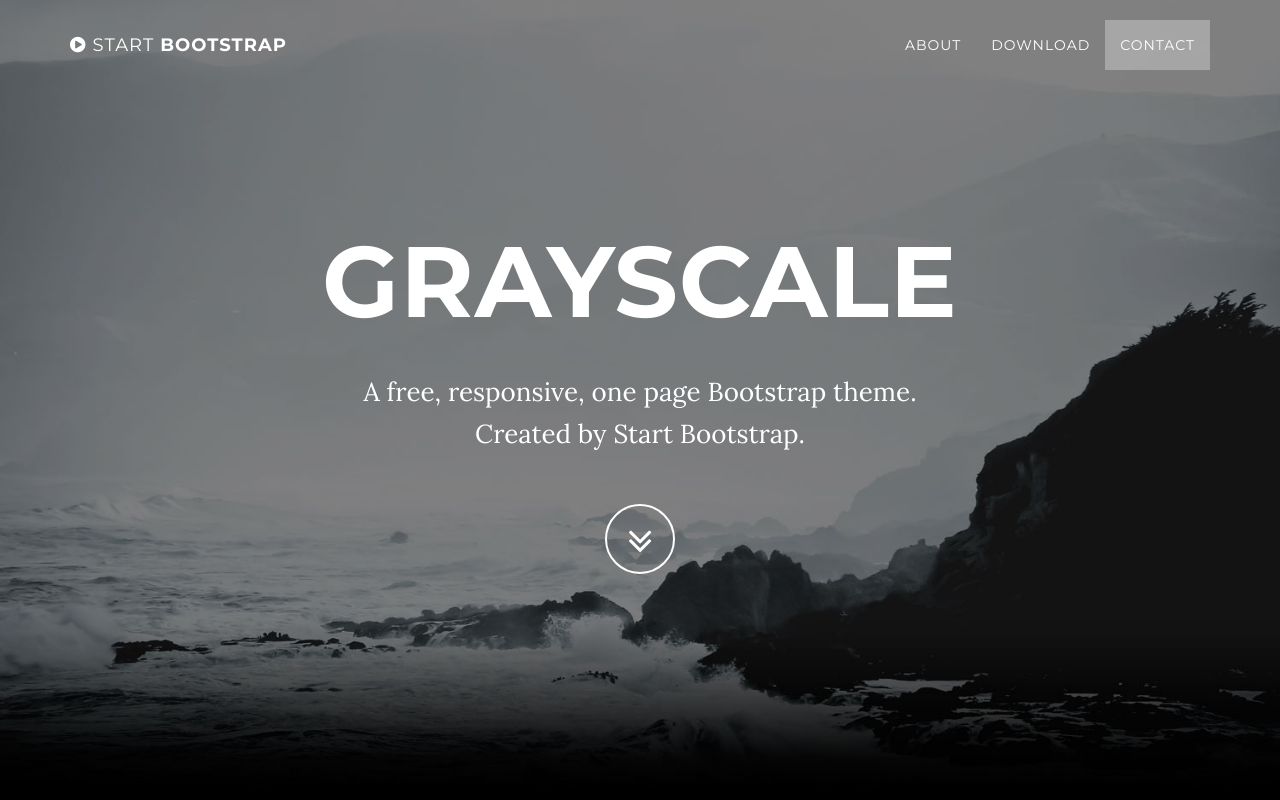
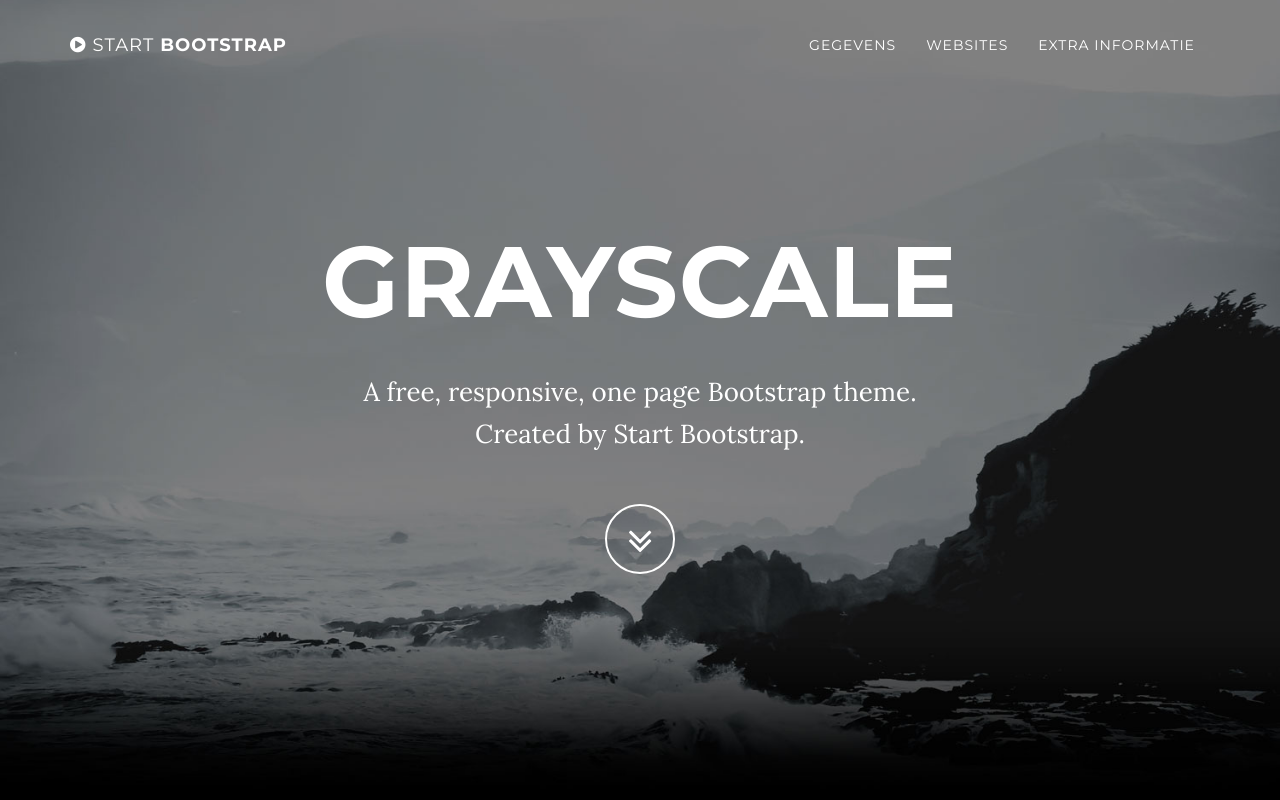
Before and after one commit to IgnasGers/html-opdracht, a plain HTML site: page index.html in a window 1280 px wide. Shown: the top 800 px of the page. Drawn offline with Linux system fonts and the light colour scheme; some packages are replaced by stand-ins of ours.

Commit message:
changed things

```diff
--- a/index.html
+++ b/index.html
@@ -25,13 +25,7 @@
     <title>html en css opdracht</title>
 
     <style>
-        .jumbotron {
-            background-color: gray;
-        }
 
-        img {
-            height: 175px;
-        }
     </style>
 </head>
 
@@ -55,13 +49,13 @@
                         <a href="#page-top"></a>
                     </li>
                     <li>
-                        <a class="page-scroll" href="#about">About</a>
+                        <a class="page-scroll" href="#Gegevens">Gegevens</a>
                     </li>
                     <li>
-                        <a class="page-scroll" href="#download">Download</a>
+                        <a class="page-scroll" href="#Websites">Websites</a>
                     </li>
                     <li>
-                        <a class="page-scroll" href="#contact">Contact</a>
+                        <a class="page-scroll" href="#Extra">Extra Informatie</a>
                     </li>
                 </ul>
             </div>
```
